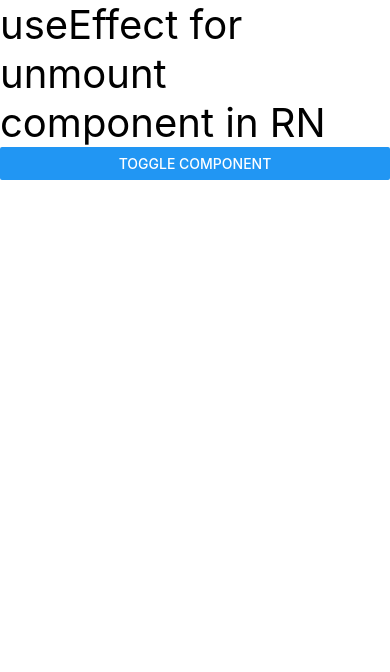
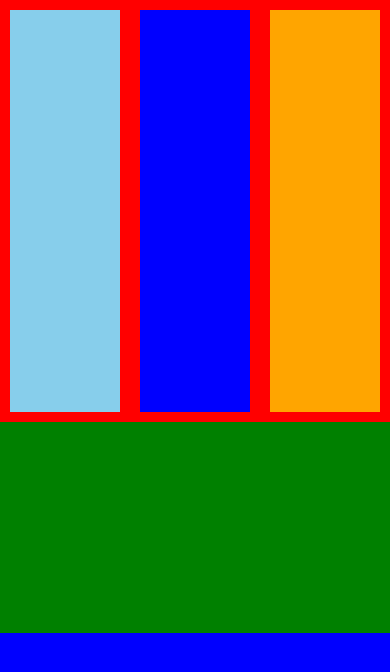
Before and after one commit to Deepakiit17/React-Native, a React Native app: screen / in a window 390 px wide. Shown: the top 672 px of the page. Built offline with nearby package versions, Linux system fonts and the light colour scheme.

Commit message:
layout flex

```diff
--- a/App.js
+++ b/App.js
@@ -1,31 +1,52 @@
-import React, {useEffect, useState} from 'react';
-import {Button, Text, View} from 'react-native';
+import React from 'react';
+import {StyleSheet, View} from 'react-native';
 
 function App() {
-  const [show, setShow] = useState(false);
-
   return (
-    <View>
-      <Text style={{fontSize: 40}}>useEffect for unmount component in RN</Text>
-      <Button title="Toggle Component" onPress={() => setShow(!show)} />
-      {show ? <User /> : null}
+    <View style={styles.main}>
+      <View style={styles.box1}>
+        <View style={styles.innerBox1}></View>
+        <View style={styles.innerBox2}></View>
+        <View style={styles.innerBox3}></View>
+      </View>
+      <View style={styles.box2}></View>
+      <View style={styles.box3}></View>
     </View>
   );
 }
 
-const User = () => {
-  let timer = setInterval(() => {
-    console.warn('Timer Called');
-  }, 2000);
-
-  useEffect(() => {
-    return () => clearInterval(timer);
-  });
-  return (
-    <View>
-      <Text style={{fontSize: 30, color: 'red'}}>Student</Text>
-    </View>
-  );
-};
+const styles = StyleSheet.create({
+  main: {
+    flex: 1,
+  },
+  box1: {
+    flex: 2,
+    backgroundColor: 'red',
+    flexDirection: 'row',
+  },
+  box2: {
+    flex: 1,
+    backgroundColor: 'green',
+  },
+  box3: {
+    flex: 1,
+    backgroundColor: 'blue',
+  },
+  innerBox1: {
+    flex: 1,
+    backgroundColor: 'skyblue',
+    margin: 10,
+  },
+  innerBox2: {
+    flex: 1,
+    backgroundColor: 'blue',
+    margin: 10,
+  },
+  innerBox3: {
+    flex: 1,
+    backgroundColor: 'orange',
+    margin: 10,
+  },
+});
 
 export default App;
```
